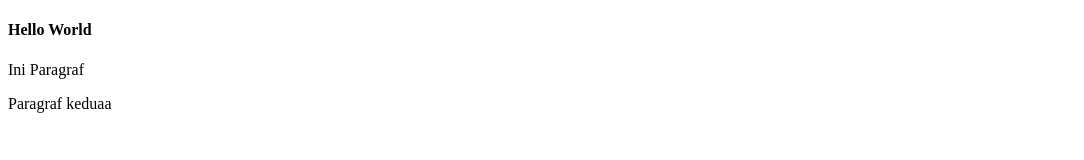
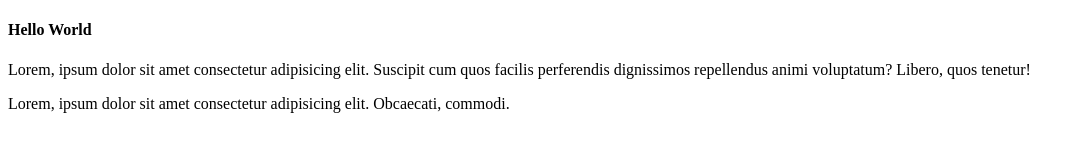
Before and after one commit to Bryan-snw/simple-testing, a plain HTML site: page index.html in a window 1280 px wide. Shown: the whole page, without its empty margins (0-1084 px from the left). Drawn offline with Linux system fonts and the light colour scheme.

Commit message:
merubah file index.html

```diff
--- a/index.html
+++ b/index.html
@@ -8,7 +8,14 @@
   </head>
   <body>
     <h4>Hello World</h4>
-    <p>Ini Paragraf</p>
-    <p>Paragraf keduaa</p>
+    <p>
+      Lorem, ipsum dolor sit amet consectetur adipisicing elit. Suscipit cum
+      quos facilis perferendis dignissimos repellendus animi voluptatum? Libero,
+      quos tenetur!
+    </p>
+    <p>
+      Lorem, ipsum dolor sit amet consectetur adipisicing elit. Obcaecati,
+      commodi.
+    </p>
   </body>
 </html>
```
